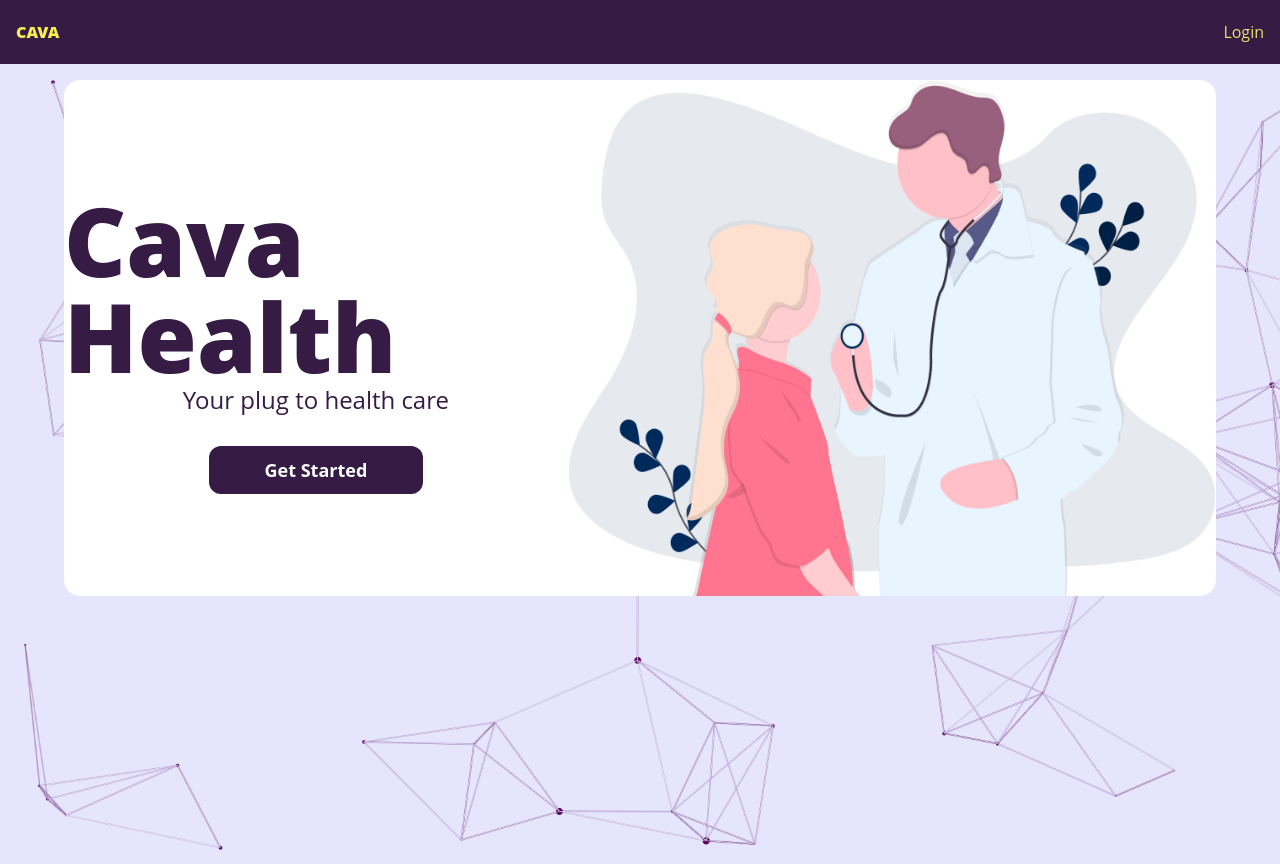
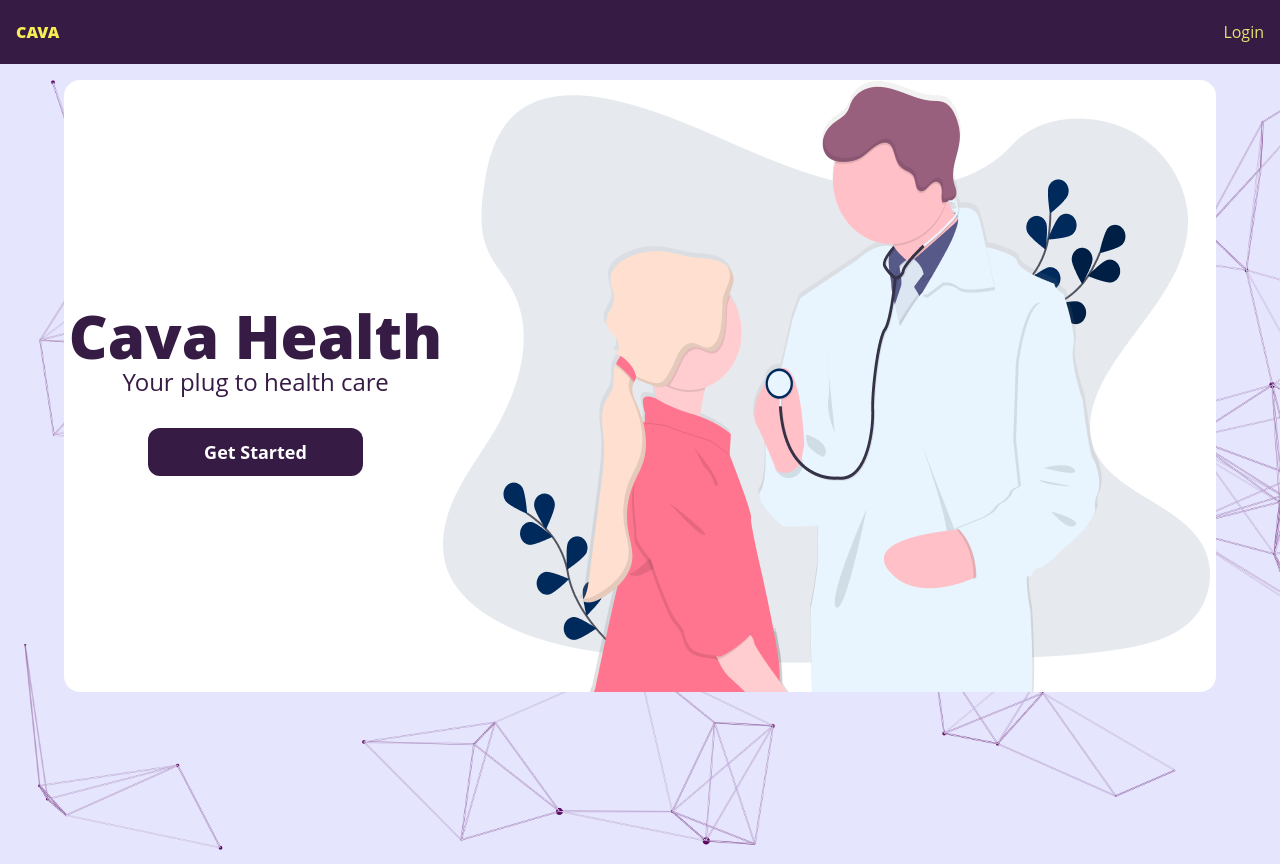
Before and after one commit to refilwe-m/cava-app, a React (Vite) app: page / in a window 1280 px wide. Built offline with nearby package versions, Linux system fonts and the light colour scheme.

Commit message:
descreased header

```diff
--- a/src/components/pages/home/home.tsx
+++ b/src/components/pages/home/home.tsx
@@ -5,7 +5,7 @@ export const Home = () => {
   return (
     <main className="flex items-center bg-white rounded-2xl justify-center">
       <section className="text-primary">
-        <h1 className="font-extrabold text-8xl">Cava Health</h1>
+        <h1 className="font-extrabold text-6xl">Cava Health</h1>
         <h3 className="text-center text-2xl">Your plug to health care</h3>
         <div className="text-center pt-10">
           <NavLink
```
